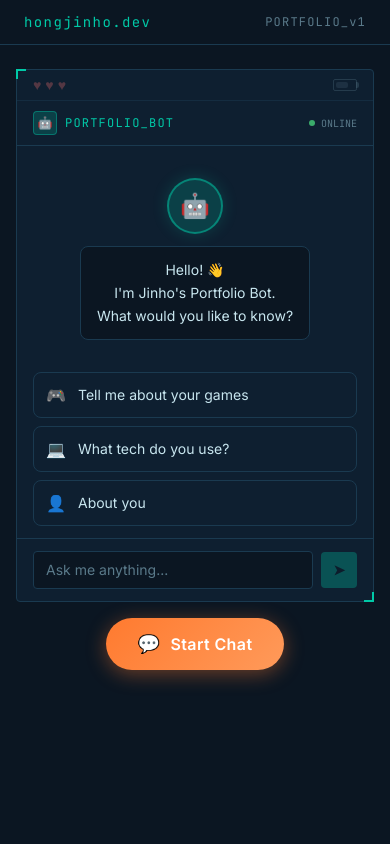
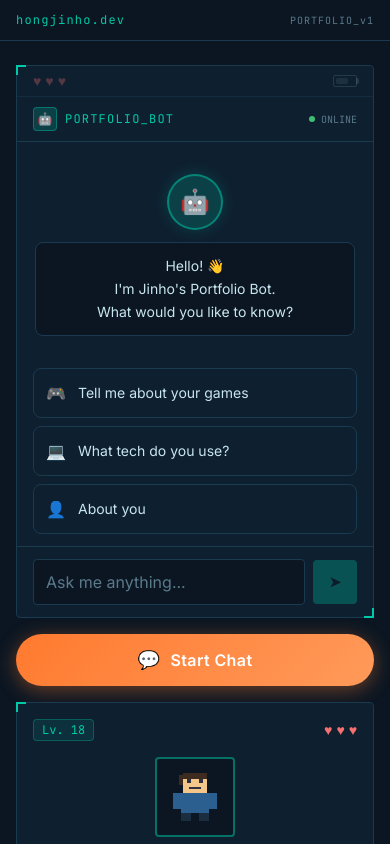
Before and after one commit to mynameisjinhohong/Game-Portfolio, a Next.js app in the folder workspace/: page / in a window 390 px wide. Shown: the top 844 px of the page. Built offline with nearby package versions, Linux system fonts and the light colour scheme.

Commit message:
GP-42: 핵심 랜딩 화면 모바일 반응형 재구성

```diff
--- a/workspace/src/app/page.tsx
+++ b/workspace/src/app/page.tsx
@@ -4,10 +4,14 @@ export default function Home() {
   return (
     <main className="min-h-screen bg-hud-bg">
       {/* 내비게이션 */}
-      <nav className="w-full px-6 py-3 border-b border-hud-border">
-        <div className="max-w-7xl mx-auto flex items-center justify-between">
-          <span className="font-mono text-sm text-hud-teal tracking-widest">hongjinho.dev</span>
-          <span className="font-mono text-xs text-hud-text-dim tracking-widest">PORTFOLIO_v1</span>
+      <nav className="w-full px-4 sm:px-6 py-3 border-b border-hud-border">
+        <div className="max-w-[1600px] mx-auto flex items-center justify-between gap-2">
+          <span className="font-mono text-xs sm:text-sm text-hud-teal tracking-widest">
+            hongjinho.dev
+          </span>
+          <span className="font-mono text-[10px] sm:text-xs text-hud-text-dim tracking-widest">
+            PORTFOLIO_v1
+          </span>
         </div>
       </nav>
 
--- a/workspace/src/components/chatbot/ChatbotInputArea.tsx
+++ b/workspace/src/components/chatbot/ChatbotInputArea.tsx
@@ -33,8 +33,8 @@ export function ChatbotInputArea({ onSubmit, isLoading = false }: ChatbotInputAr
           onChange={(e) => setValue(e.target.value)}
           onKeyDown={handleKeyDown}
           placeholder="Ask me anything..."
-          className="flex-1 bg-hud-bg border border-hud-border rounded px-3 py-2
-                     text-sm text-hud-text placeholder:text-hud-text-dim
+          className="flex-1 min-w-0 bg-hud-bg border border-hud-border rounded px-3 py-2.5 min-h-[44px]
+                     text-base sm:text-sm text-hud-text placeholder:text-hud-text-dim
                      focus:outline-none focus:border-hud-teal/60 transition-colors font-sans"
           id="chatbot-input"
           aria-label="메시지 입력"
@@ -43,7 +43,7 @@ export function ChatbotInputArea({ onSubmit, isLoading = false }: ChatbotInputAr
         <button
           onClick={handleSubmit}
           disabled={!value.trim() || isLoading}
-          className="shrink-0 w-9 h-9 bg-hud-teal hover:opacity-90 disabled:opacity-30
+          className="shrink-0 w-11 h-11 bg-hud-teal hover:opacity-90 disabled:opacity-30
                      disabled:cursor-not-allowed transition-opacity rounded flex items-center justify-center"
           aria-label="전송"
         >
--- a/workspace/src/components/chatbot/ChatbotMessagePanel.tsx
+++ b/workspace/src/components/chatbot/ChatbotMessagePanel.tsx
@@ -18,7 +18,7 @@ export function ChatbotMessagePanel({ messages }: ChatbotMessagePanelProps) {
         <div className="w-14 h-14 bg-hud-teal/20 border-2 border-hud-teal/50 rounded-full flex items-center justify-center shadow-[0_0_16px_rgba(0,201,167,0.2)]">
           <span className="text-2xl">🤖</span>
         </div>
-        <div className="bg-hud-bg border border-hud-border rounded-lg px-4 py-3 max-w-[280px] text-center">
+        <div className="bg-hud-bg border border-hud-border rounded-lg px-4 py-3 w-full max-w-[320px] text-center">
           <p className="text-sm text-hud-text leading-relaxed">
             Hello! 👋
             <br />
@@ -45,7 +45,7 @@ export function ChatbotMessagePanel({ messages }: ChatbotMessagePanelProps) {
             {msg.role === 'user' ? 'U' : '🤖'}
           </div>
           <div
-            className={`rounded-lg px-3 py-2 max-w-[240px] border ${
+            className={`rounded-lg px-3 py-2 max-w-[80%] sm:max-w-[260px] border ${
               msg.role === 'user'
                 ? 'bg-hud-orange/10 border-hud-orange/30'
                 : 'bg-hud-bg border-hud-border'
--- a/workspace/src/components/chatbot/ChatbotPanel.tsx
+++ b/workspace/src/components/chatbot/ChatbotPanel.tsx
@@ -31,7 +31,7 @@ export function ChatbotPanel() {
   }
 
   return (
-    <div className="hud-panel rounded flex flex-col h-full min-h-[520px]">
+    <div className="hud-panel rounded flex flex-col h-full min-h-[440px] sm:min-h-[520px]">
       {/* HUD 상단 바: 하트(왼쪽) / 배터리(오른쪽) — 추후 기능 연결 예정 */}
       <div className="flex items-center justify-between px-4 py-2 border-b border-hud-border/50">
         {/* 왼쪽: 하트 (HP) 공간 */}
--- a/workspace/src/components/chatbot/ChatbotSampleQuestions.tsx
+++ b/workspace/src/components/chatbot/ChatbotSampleQuestions.tsx
@@ -14,7 +14,7 @@ export function ChatbotSampleQuestions({ questions, onSelect }: ChatbotSampleQue
         <button
           key={q.id}
           onClick={() => onSelect(q.text)}
-          className="flex items-center gap-3 w-full text-left px-3 py-2.5 rounded-lg border border-hud-border
+          className="flex items-center gap-3 w-full text-left px-3 py-3 min-h-[44px] rounded-lg border border-hud-border
                      text-sm text-hud-text hover:border-hud-teal/50 hover:bg-hud-teal/5 transition-colors"
         >
           {q.icon && <span className="text-base flex-shrink-0">{q.icon}</span>}
--- a/workspace/src/components/chatbot/ChatbotSection.tsx
+++ b/workspace/src/components/chatbot/ChatbotSection.tsx
@@ -9,24 +9,26 @@ export function ChatbotSection() {
     <section
       id="chatbot"
       aria-label="AI 챗봇 섹션"
-      className="w-full max-w-7xl mx-auto px-4 py-6 md:py-10"
-      style={{ minHeight: 'calc(100vh - 52px)' }}
+      className="w-full max-w-[1600px] mx-auto px-4 sm:px-6 py-6 md:py-10"
     >
-      {/* 3컬럼 그리드: 캐릭터 | 챗봇 | 게임 */}
-      <div className="grid grid-cols-1 md:grid-cols-[220px_1fr_220px] gap-4 items-center">
-        {/* 왼쪽: 캐릭터 패널 */}
-        <div className="hidden md:block">
+      {/*
+        모바일: 1열로 챗봇이 최상단, 그 아래에 캐릭터/게임 패널이 스크롤로 노출.
+        lg 이상: 3열로 화면 폭에 비례해 패널 너비가 늘어난다.
+      */}
+      <div className="grid grid-cols-1 lg:grid-cols-[minmax(220px,1fr)_minmax(0,2.4fr)_minmax(220px,1fr)] gap-4 lg:gap-6 items-stretch">
+        {/* 왼쪽: 캐릭터 패널 (모바일에서는 챗봇 아래로 이동) */}
+        <div className="order-2 lg:order-1">
           <CharacterPanel />
         </div>
 
         {/* 중앙: 챗봇 패널 */}
-        <div className="flex flex-col gap-4">
+        <div className="order-1 lg:order-2 flex flex-col gap-4">
           <ChatbotPanel />
 
           <div className="flex justify-center">
             <button
               type="button"
-              className="flex items-center gap-2.5 px-8 py-3 rounded-full font-semibold text-base text-white tracking-wide transition-all duration-150 focus:outline-none focus-visible:ring-2 focus-visible:ring-hud-orange/60"
+              className="flex items-center justify-center gap-2.5 w-full sm:w-auto min-h-[48px] px-8 py-3 rounded-full font-semibold text-base text-white tracking-wide transition-all duration-150 focus:outline-none focus-visible:ring-2 focus-visible:ring-hud-orange/60"
               style={{
                 background: 'linear-gradient(135deg, #FF7A2F 0%, #FF9A5A 100%)',
                 boxShadow: '0 4px 20px rgba(255,122,47,0.40)',
@@ -42,8 +44,8 @@ export function ChatbotSection() {
           </div>
         </div>
 
-        {/* 오른쪽: 게임 패널 */}
-        <div className="hidden md:block">
+        {/* 오른쪽: 게임 패널 (모바일에서는 챗봇 아래로 이동) */}
+        <div className="order-3">
           <FeaturedGamesPanel />
         </div>
       </div>
```
